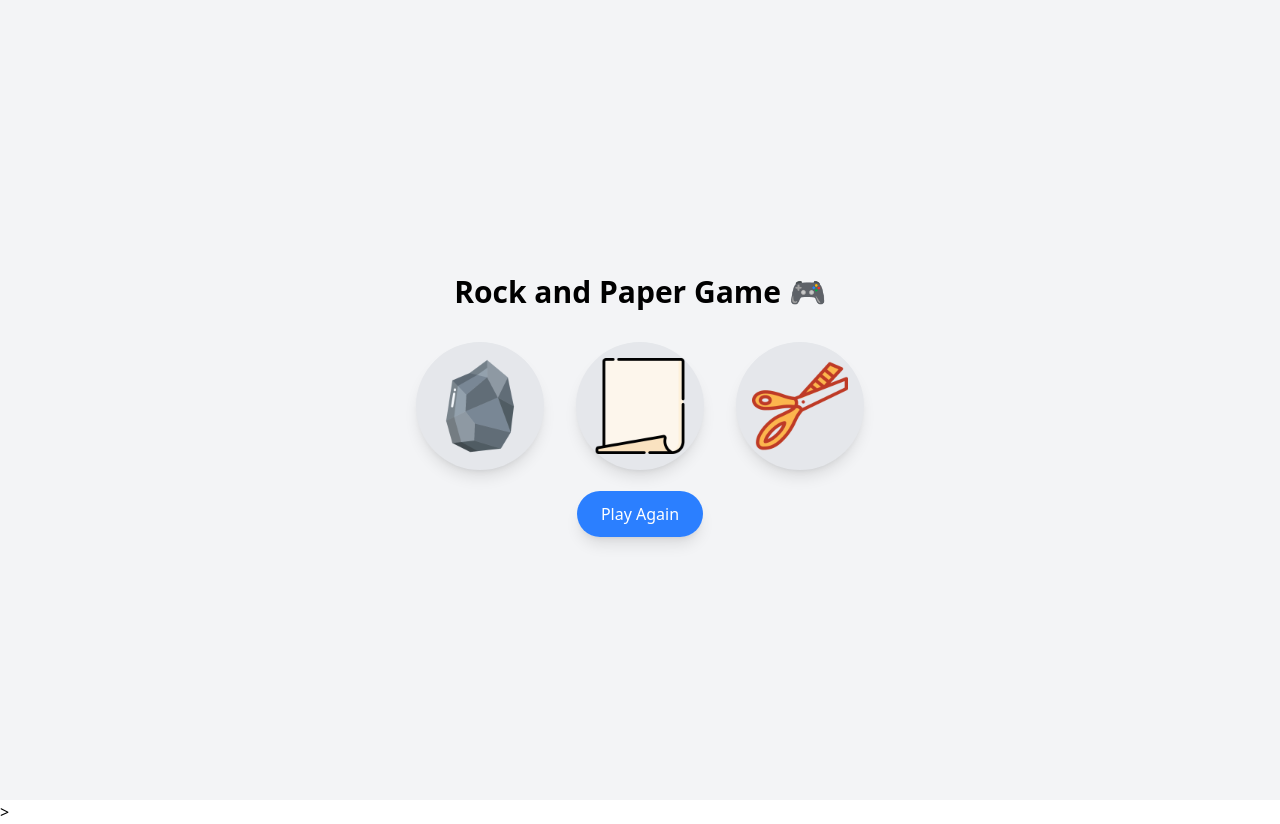
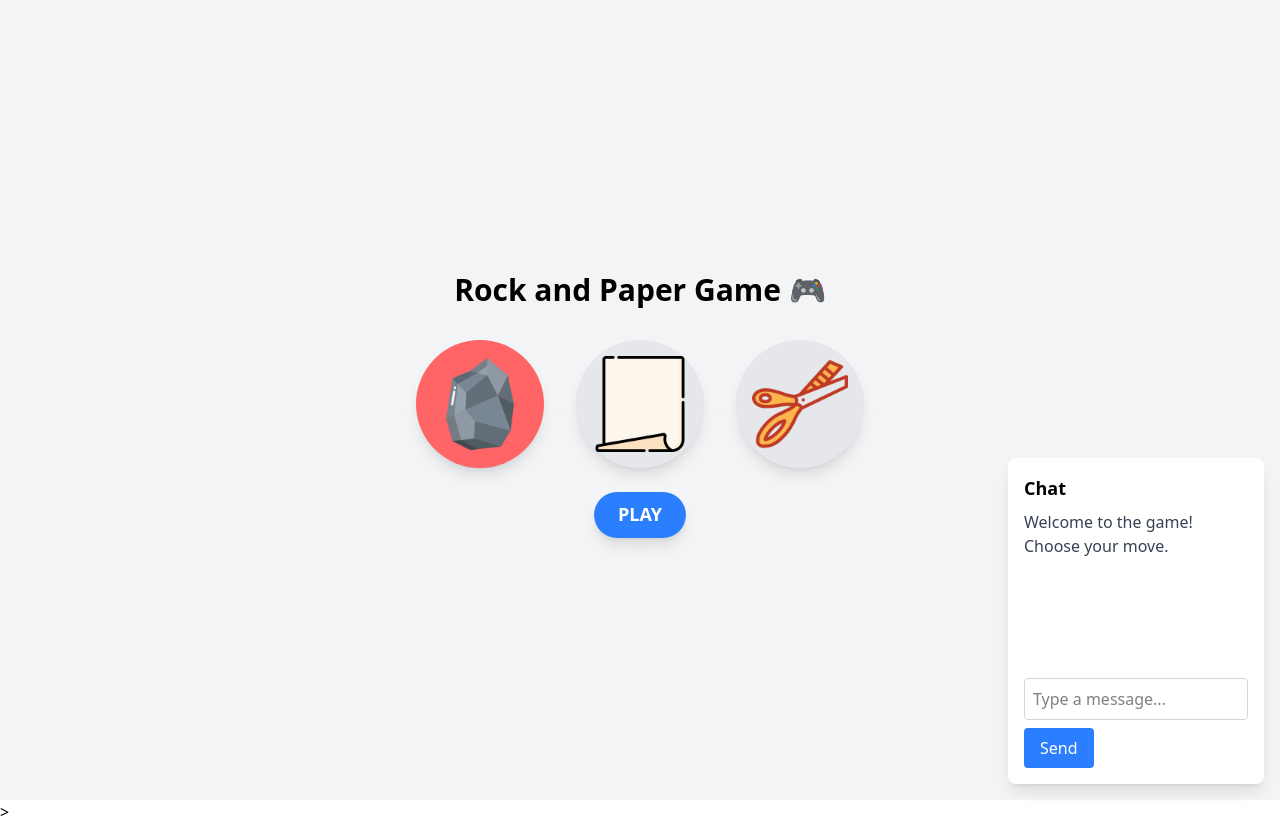
Before and after one commit to rama4zis/rock-paper-scissors, a website: page public/index.html in a window 1280 px wide. Both pictures are taken after a click on the element 480 px from the left and 406 px from the top of the page. Drawn offline with nearby package versions, Linux system fonts and the light colour scheme.

Commit message:
Add socket.io dependency and implement player selection functionality

```diff
--- a/package.json
+++ b/package.json
@@ -18,6 +18,7 @@
   "homepage": "https://github.com/rama4zis/rock-paper-scissors#readme",
   "dependencies": {
     "express": "^5.1.0",
-    "nodemon": "^3.1.10"
+    "nodemon": "^3.1.10",
+    "socket.io": "^4.8.1"
   }
 }
--- a/public/index.html
+++ b/public/index.html
@@ -13,28 +13,43 @@
     <div class="flex flex-col items-center justify-center min-h-screen bg-gray-100">
         <h1 class="text-3xl font-bold text-center">Rock and Paper Game 🎮</h1>
         <div class="flex flex-wrap justify-center gap-8 my-8">
-            <div
-                class="bg-gray-200 p-4 shadow-lg rounded-full w-32 h-32 flex items-center justify-center hover:bg-gray-300 transition duration-300 cursor-pointer hover:scale-105">
+            <div data-value="rock"
+                class="player-selection bg-gray-200 p-4 shadow-lg rounded-full w-32 h-32 flex items-center justify-center hover:bg-gray-300 transition duration-300 cursor-pointer hover:scale-105">
                 <img src="./images/rock.png" alt="rock" class="max-w-full max-h-full">
             </div>
-            <div
-                class="bg-gray-200 p-4 shadow-lg rounded-full w-32 h-32 flex items-center justify-center hover:bg-gray-300 transition duration-300 cursor-pointer hover:scale-105">
+            <div data-value="paper"
+                class="player-selection bg-gray-200 p-4 shadow-lg rounded-full w-32 h-32 flex items-center justify-center hover:bg-gray-300 transition duration-300 cursor-pointer hover:scale-105">
                 <img src="./images/paper.png" alt="paper" class="max-w-full max-h-full">
             </div>
-            <div
-                class="bg-gray-200 p-4 shadow-lg rounded-full w-32 h-32 flex items-center justify-center hover:bg-gray-300 transition duration-300 cursor-pointer hover:scale-105">
+            <div data-value="scissors"
+                class="player-selection bg-gray-200 p-4 shadow-lg rounded-full w-32 h-32 flex items-center justify-center hover:bg-gray-300 transition duration-300 cursor-pointer hover:scale-105">
                 <img src="./images/scissors.png" alt="scissors" class="max-w-full max-h-full">
             </div>
         </div>
         <button>
             <a href="#"
                 class="bg-blue-500 text-white px-6 py-3 rounded-full shadow-lg hover:bg-blue-600 transition duration-300">
-                Play Again
+                <span class="text-lg font-semibold">PLAY</span>
             </a>
         </button>
     </div>>
 
     </div>
+
+    <!-- make float chat -->
+    <div class="fixed bottom-4 right-4 bg-white shadow-lg rounded-lg p-4 w-64">
+        <h2 class="text-lg font-semibold mb-2">Chat</h2>
+        <div class="overflow-y-auto h-40 mb-2">
+            <p class="text-gray-700">Welcome to the game! Choose your move.</p>
+        </div>
+        <input type="text" placeholder="Type a message..."
+            class="w-full p-2 border border-gray-300 rounded focus:outline-none focus:ring-2 focus:ring-blue-500">
+        <button class="mt-2 bg-blue-500 text-white px-4 py-2 rounded hover:bg-blue-600 transition duration-300">
+            Send
+        </button>
+    </div>
+
+    <script src="./js/script.js"></script>
 </body>
 
 </html>
--- /dev/null
+++ b/public/js/script.js
@@ -0,0 +1,18 @@
+const playerSelection = document.querySelectorAll('.player-selection')
+
+playerSelection.forEach(player => {
+    player.addEventListener('click', function () {
+        const selectedPlayer = this.dataset.value;
+        console.log('Selected Player:', selectedPlayer);
+
+        // change the background color of the selected player
+        playerSelection.forEach(p => {
+            p.classList.remove('bg-red-400', 'selected');
+            p.classList.add('bg-gray-200');
+        }
+        );
+        this.classList.add('bg-red-400', 'selected');
+        this.classList.remove('bg-gray-200');
+    });
+}
+);
```
Also changed, not shown: 1 other file.
